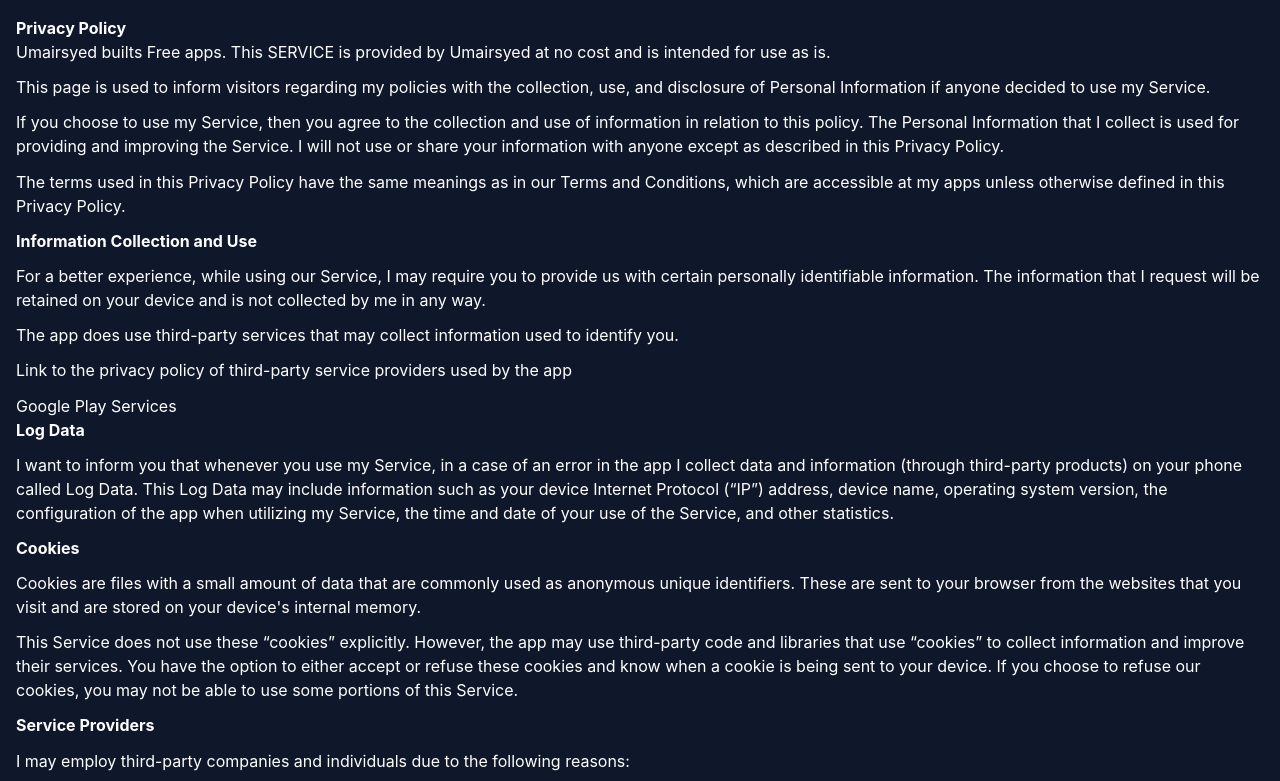
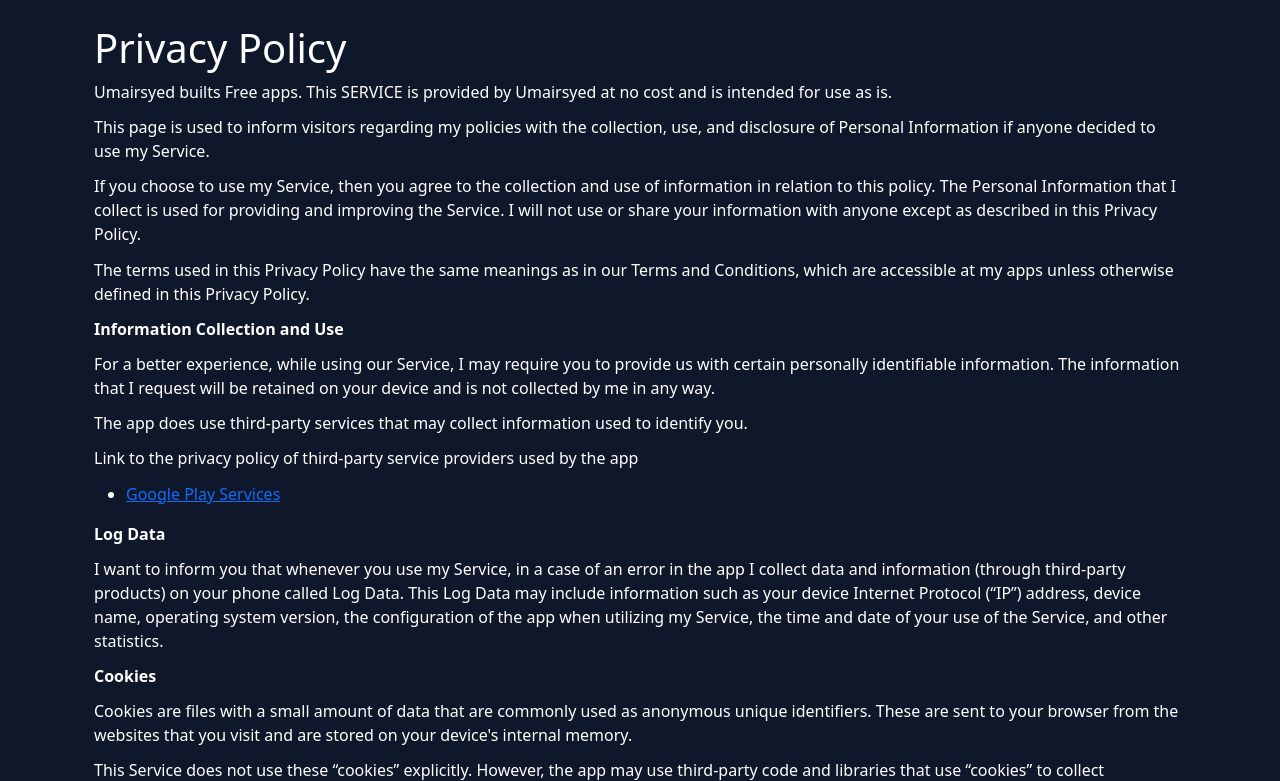
Before and after one commit to umairsyed613/privacy-policies, a plain HTML site: page index.html in a window 1280 px wide. Shown: the top 781 px of the page. Drawn offline with nearby package versions, Linux system fonts and the light colour scheme.

Commit message:
design fix

```diff
--- a/index.html
+++ b/index.html
@@ -5,7 +5,8 @@
     <meta charset="utf-8">
     <title>UmairSyed.com | Privacy Policy</title>
     <meta name="description" content="Privacy Policy for my apps.">
-    <link rel="stylesheet" href="https://unpkg.com/flowbite@1.4.1/dist/flowbite.min.css" />
+    <meta name="viewport" content="width=device-width, initial-scale=1">
+    <link rel="stylesheet" href="https://cdn.jsdelivr.net/npm/bootstrap@5.1.3/dist/css/bootstrap.min.css" integrity="sha384-1BmE4kWBq78iYhFldvKuhfTAU6auU8tT94WrHftjDbrCEXSU1oBoqyl2QvZ6jIW3" crossorigin="anonymous">
     <style>
         .bg-slate {
             background-color: rgb(15 23 42);
@@ -18,8 +19,8 @@
 </head>
 
 <body class="bg-slate">
-    <div class="container flex flex-col w-full p-4 align-middle mx-auto text-white">
-        <strong>Privacy Policy</strong>
+    <div class="container flex flex-col w-100 p-4 align-items-center mx-auto text-white">
+        <h1>Privacy Policy</h1>
         <p>
             Umairsyed builts Free apps. This SERVICE is provided by Umairsyed at no cost and is intended for use as is.
         </p>
```
